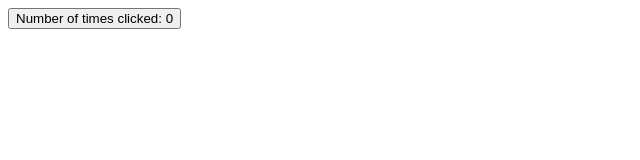
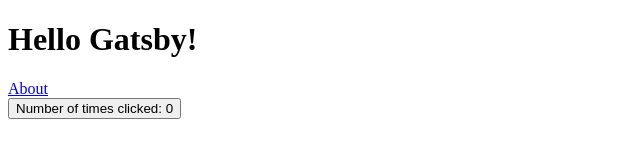
Before and after one commit to aqandrew/gatsby-hello-world, a Gatsby site: page / in a window 1280 px wide. Shown: the whole page, without its empty margins (0-640 px from the left). Built offline with nearby package versions, Linux system fonts and the light colour scheme; Gatsby itself is replaced by a stand-in of ours.

Commit message:
add about page

```diff
--- a/src/pages/index.js
+++ b/src/pages/index.js
@@ -1,10 +1,15 @@
 import React, { useState } from "react"
+import { Link } from "gatsby"
 
 const Counter = () => {
   const [count, setCount] = useState(0)
 
   return (
     <div>
+      <h1>Hello Gatsby!</h1>
+      <Link to="/about/" style={{ display: `block` }}>
+        About
+      </Link>
       <button onClick={() => setCount(count + 1)}>
         Number of times clicked: {count}
       </button>
```
Also changed, not shown: src/pages/about.jsx (added, +10 -0 lines).
